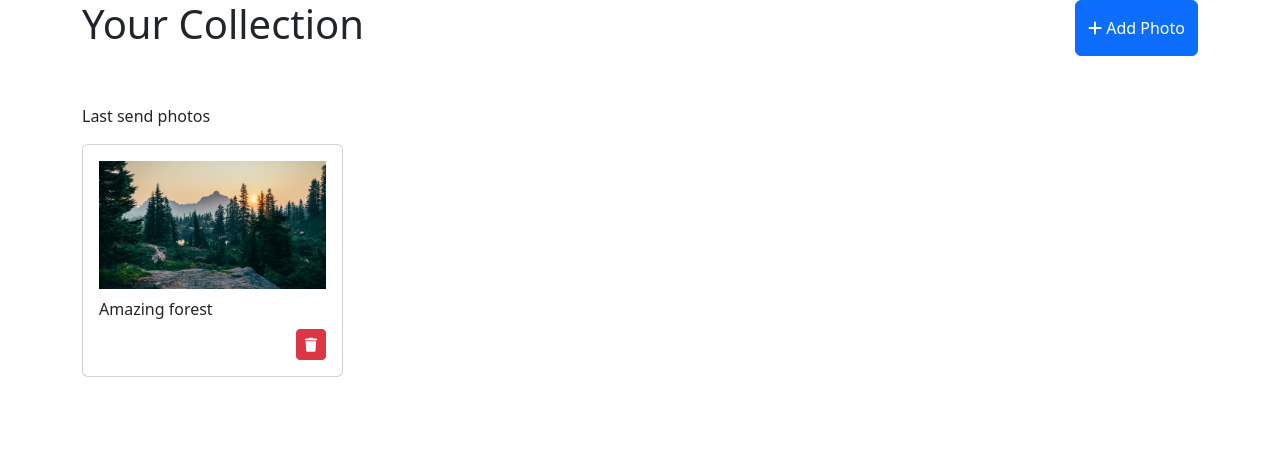
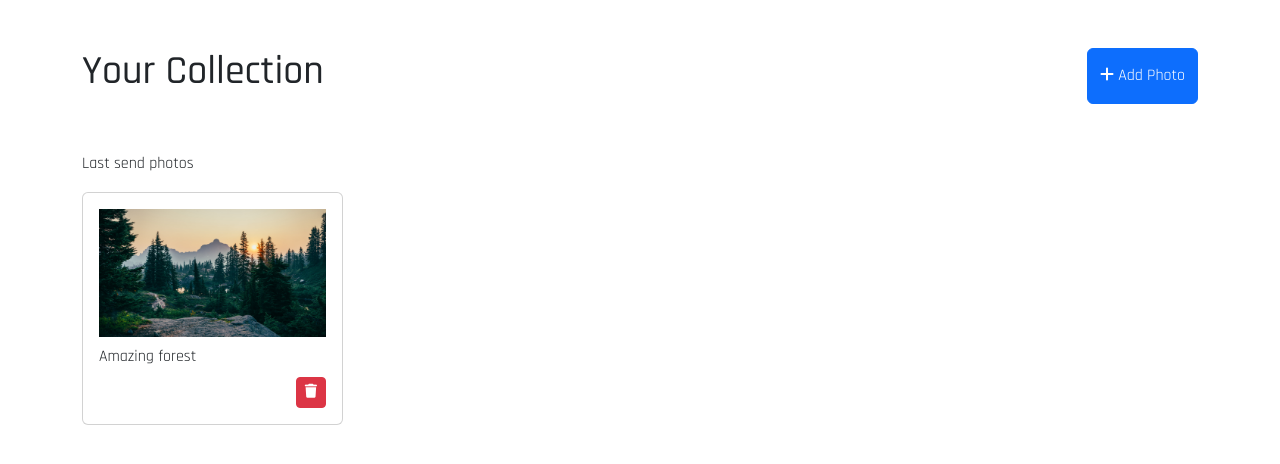
Before and after one commit to mechztcc/angular-ssr-photo-galery, an Angular app: page / in a window 1280 px wide. Shown: the top 464 px of the page. Built offline with nearby package versions, Linux system fonts and the light colour scheme.

Commit message:
feat: set google fonts to project

```diff
--- a/src/app/pages/home/home.component.html
+++ b/src/app/pages/home/home.component.html
@@ -1,4 +1,4 @@
-<div class="container">
+<div class="container mt-5">
   <div class="d-flex justify-content-between">
     <h1>Your Collection</h1>
     <button class="btn btn-primary">
--- a/src/styles.scss
+++ b/src/styles.scss
@@ -1,11 +1,14 @@
 /* You can add global styles to this file, and also import other style files */
-
+@import url("https://fonts.googleapis.com/css2?family=Rajdhani:wght@300;400;500;600;700&display=swap");
 /* Importing Bootstrap SCSS file. */
 @import "./node_modules/bootstrap/scss/bootstrap";
 
 /* Importing Datepicker SCSS file. */
 @import "node_modules/ngx-bootstrap/datepicker/bs-datepicker";
 
+* {
+  font-family: "Rajdhani", sans-serif;
+}
 .global-wrapper {
   display: flex;
   justify-content: center;
```
